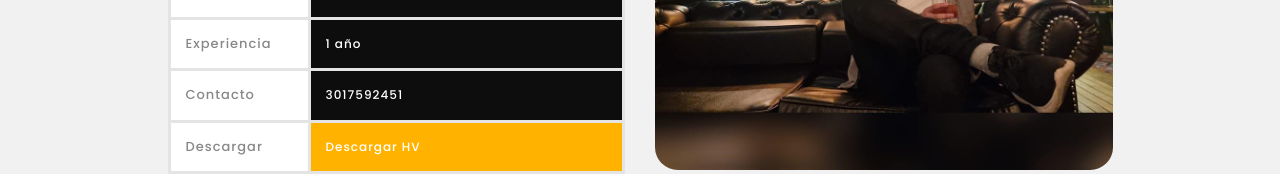
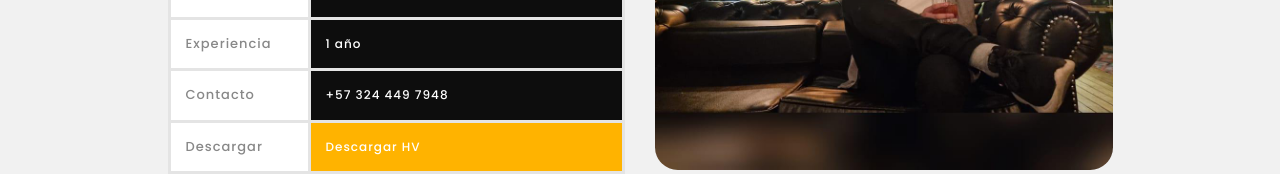
Before and after one commit to Crist28/portafolio-angular, an Angular app: page / in a window 1280 px wide. Shown: the part 348-524 px from the top of the page. Built offline with nearby package versions, Linux system fonts and the light colour scheme.

Commit message:
Cambios nuevos actualizaciones

```diff
--- a/src/app/components/whatsapp/whatsapp.component.ts
+++ b/src/app/components/whatsapp/whatsapp.component.ts
@@ -9,7 +9,7 @@
 })
 export class WhatsappComponent {
   redirigirAWhatsApp(): void {
-    const numeroTelefono = '3017592451';
+    const numeroTelefono = '3244497948';
     const mensaje = `¡Hey! 🌟 ¿Listo para hablar sobre un proyecto o tienes alguna pregunta? Estoy aquí para ayudarte. ¡Envíame un mensaje y charlemos! 🚀 ¡Espero tu mensaje pronto!`;
 
     const urlWhatsApp = `https://api.whatsapp.com/send?phone=${numeroTelefono}&text=${encodeURIComponent(
--- a/src/app/pages/home/home.component.html
+++ b/src/app/pages/home/home.component.html
@@ -35,7 +35,7 @@
                 <td>Descargar</td>
                 <td style="background-color: #ffb300">
                   <a
-                    href="https://drive.google.com/file/d/1JmA6mdmZHbsVmlu5KN6xjMVVG8oZv5ri/view?usp=drive_link"
+                    href="https://drive.google.com/file/d/1vOUiS2_9V83e9cc7aoPS4kB0JwNucc-b/view?usp=sharing"
                     download="HVCristianJaimes.pdf"
                     data-toggle="tooltip"
                     data-placement="top"
--- a/src/app/pages/home/home.component.ts
+++ b/src/app/pages/home/home.component.ts
@@ -17,7 +17,7 @@
     correo : 'cristianjaimes691@gmail.com',
     cargo : 'Desarrollador web',
     experiencia : '1 año',
-    contacto : '3017592451',
+    contacto : '+57 324 449 7948',
     hv: 'Hoja de vida'
   };
 
```
